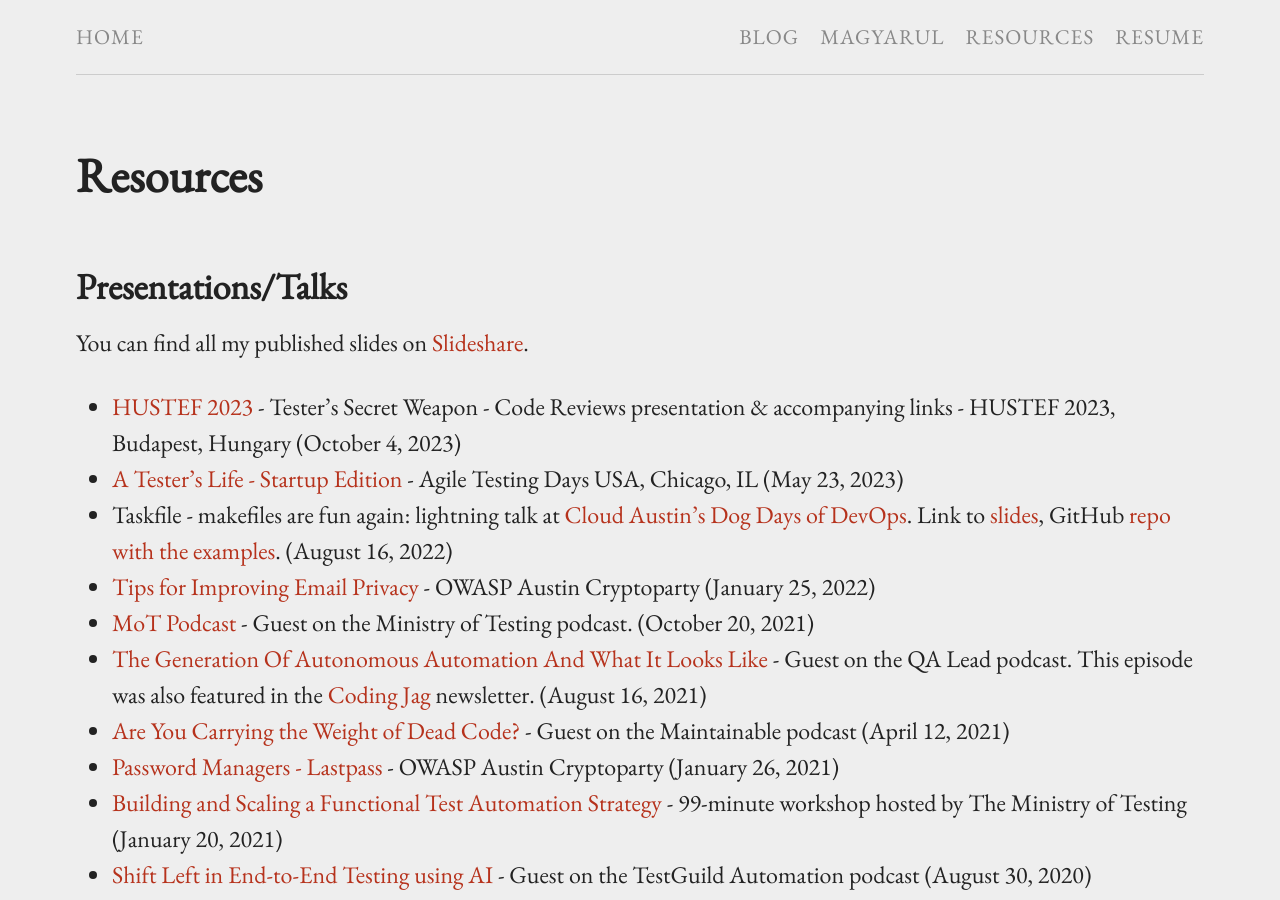
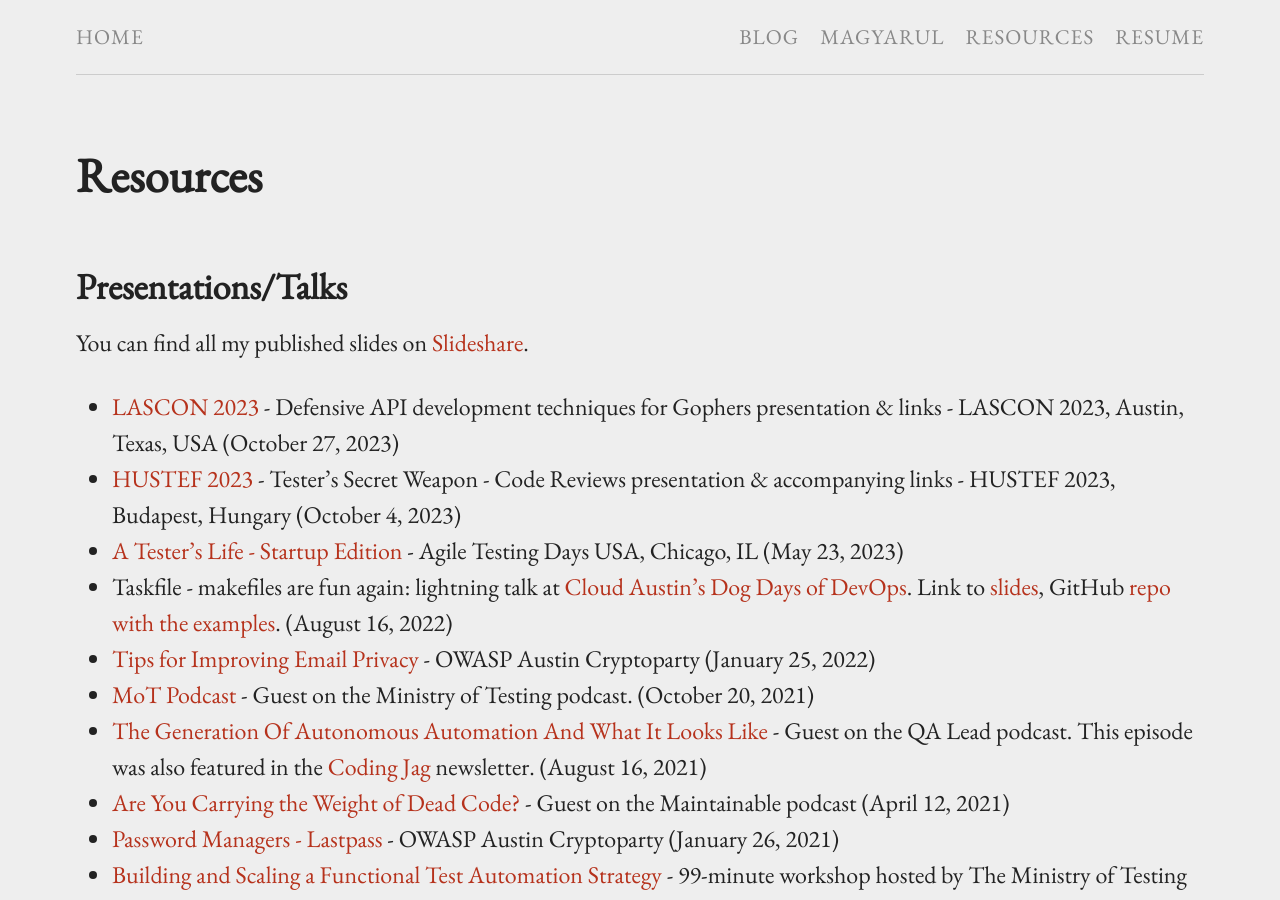
Before and after one commit to bertold/bertold.kolics.net, a Jekyll site: the page built from pages.md, in a window 1280 px wide and 900 px high. Built offline with Jekyll 4.4.1, drawn with Linux system fonts in a browser that asks for light colours.

Commit message:
Update links

```diff
--- a/pages.md
+++ b/pages.md
@@ -7,6 +7,7 @@ permalink: /pages/
 
 You can find all my published slides on [Slideshare](https://www.slideshare.net/BertoldKolics/).
 
+* [LASCON 2023](https://bertold.kolics.net/pages/lascon2023.html) - Defensive API development techniques for Gophers presentation & links - LASCON 2023, Austin, Texas, USA (October 27, 2023)
 * [HUSTEF 2023](https://bertold.kolics.net/pages/hustef2023.html) - Tester's Secret Weapon - Code Reviews presentation & accompanying links - HUSTEF 2023, Budapest, Hungary (October 4, 2023)
 * [A Tester's Life - Startup Edition](https://bertold.github.io/atd2023-atesterslife.pdf) - Agile Testing Days USA, Chicago, IL (May 23, 2023)
 * Taskfile - makefiles are fun again: lightning talk at [Cloud Austin's Dog Days of DevOps](https://www.meetup.com/CloudAustin/events/pljpfrydclbvb/). Link to [slides](https://github.com/bertold/task-demo/blob/main/slides.pdf), GitHub [repo with the examples](https://github.com/bertold/task-demo/). (August 16, 2022)
```
